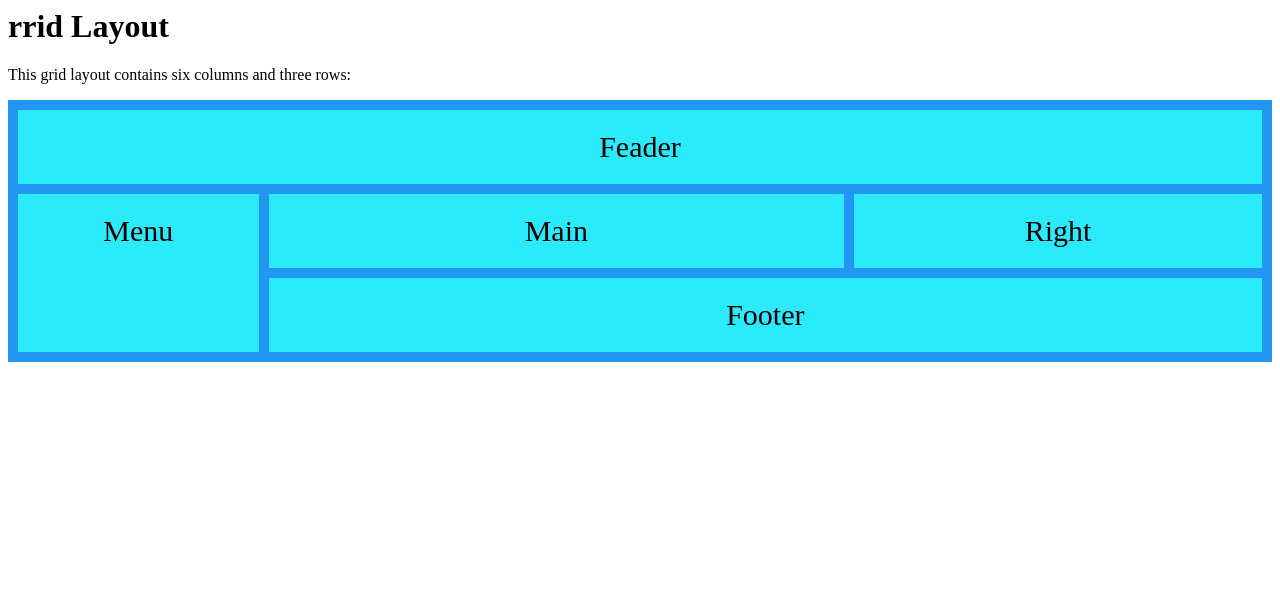
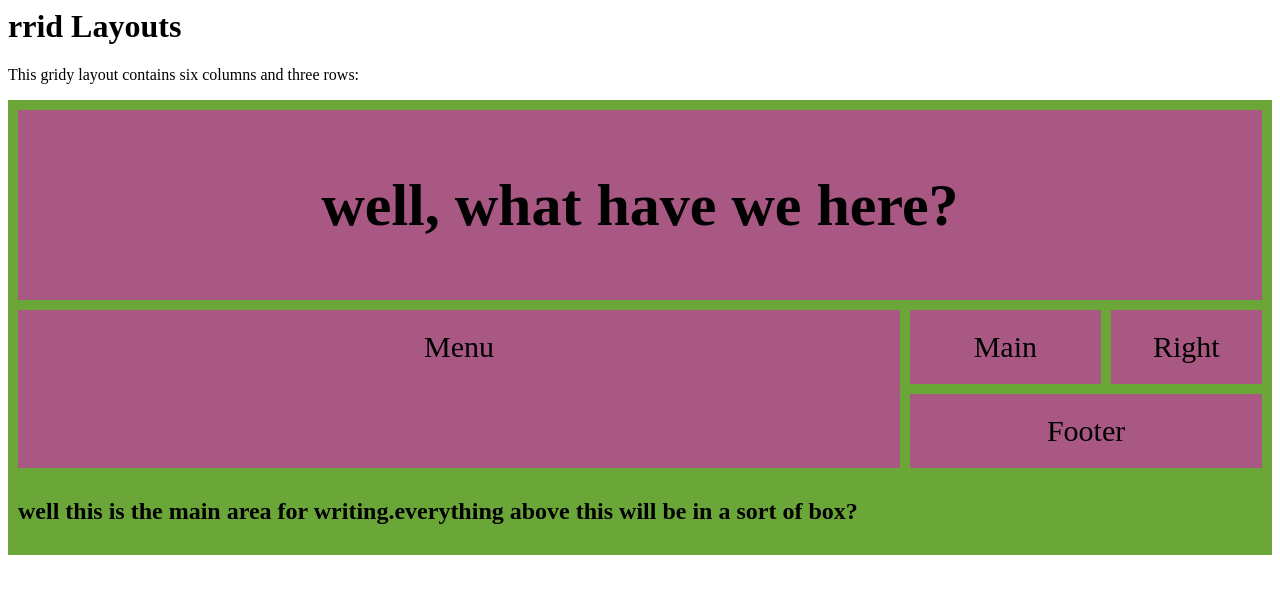
Before and after one commit to bariryan/artHousesWebsite, a plain HTML site: page index.html in a window 1280 px wide. Drawn offline with Linux system fonts and the light colour scheme.

Commit message:
a few bits of housekeeping

```diff
--- a/index.html
+++ b/index.html
@@ -18,12 +18,12 @@
             'menu main main main right right'
             'menu footer footer footer footer footer';
           grid-gap: 10px;
-          background-color: #2196F3;
+          background-color: #6aa738;
           padding: 10px;
         }
 
         .grid-container > div {
-          background-color: rgba(45, 255, 255, 0.8);
+          background-color: rgba(184, 69, 149, 0.8);
           text-align: center;
           padding: 20px 0;
           font-size: 30px;
@@ -31,14 +31,21 @@
         </style>
 </head>
 <body>
-    <h1>rrid Layout</h1>
+    <h1>rrid Layouts</h1>
 
-<p>This grid layout contains six columns and three rows:</p>
+<p>This gridy layout contains six columns and three rows:</p>
 
 <div class="grid-container">
-  <div class="item1">Feader</div>
+  <div class="item1">
+    <h1>
+      well, what have we here?
+    </h1>
+  </div>
   <div class="item2">Menu</div>
   <div class="item3">Main</div>
+  <h2>
+    well this is the main area for writing.everything above this will be in a sort of box?
+  </h2>
   <div class="item4">Right</div>
   <div class="item5">Footer</div>
 </div>
```
Also changed, not shown: 1 other file.
